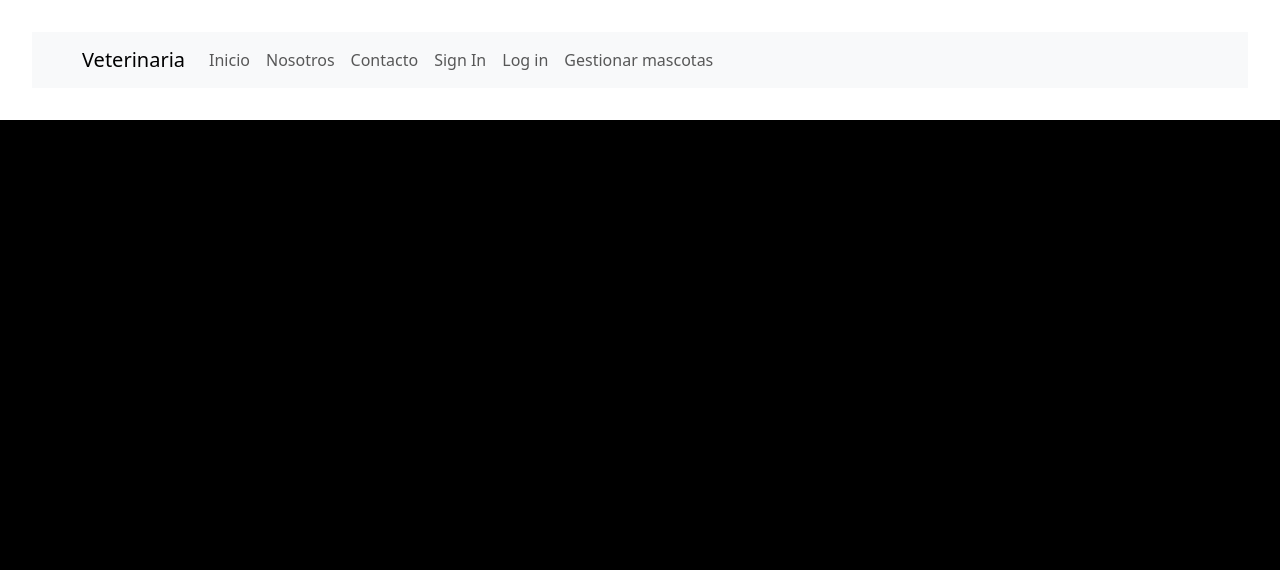
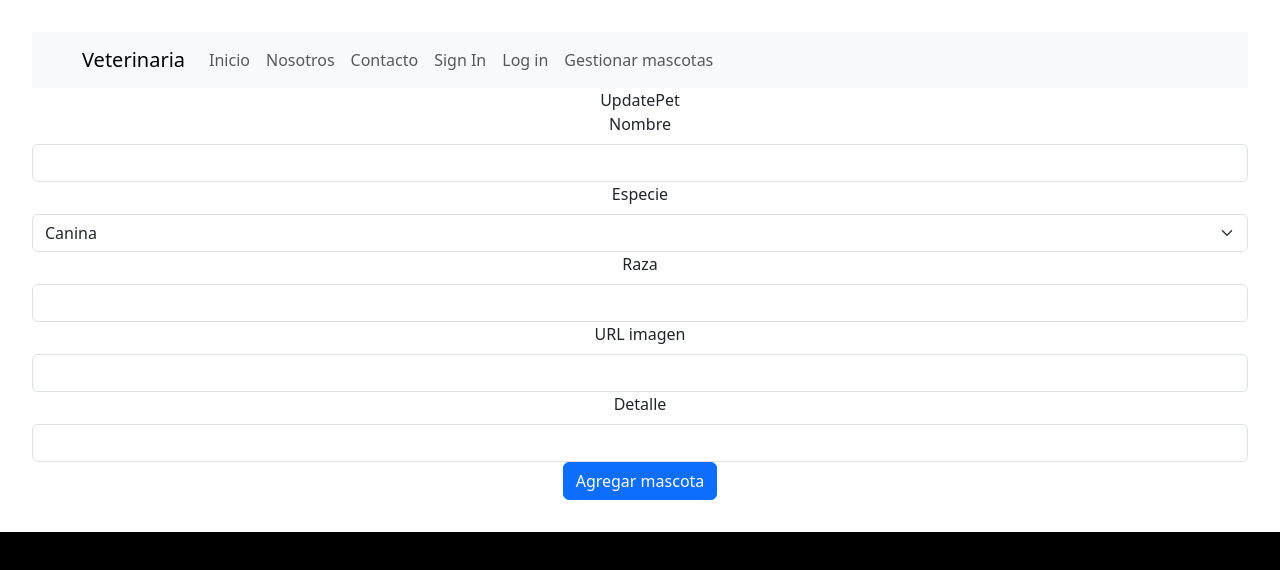
Before and after one commit to LuciaCravenGarat/ProyFinalVetFront, a React (Vite) app in the folder Veterinaria/: page /admin/updatePet/1 in a window 1280 px wide. Shown: the top 570 px of the page. Built offline with nearby package versions, Linux system fonts and the light colour scheme; no server answers.

Commit message:
creando vista updatePet, reutilizando componente AddPet para actualizar datos. Creando condicional para diferenciar add de updated en componente AddPet

```diff
--- a/Veterinaria/db.json
+++ b/Veterinaria/db.json
@@ -32,6 +32,38 @@
       "raza": "Golden",
       "url": "https://www.purina.es/sites/default/files/styles/ttt_image_510/public/2024-02/sitesdefaultfilesstylessquare_medium_440x440public2022-09golden20retriever.jpg?itok=48StbVfe",
       "detail": "5 años"
+    },
+    {
+      "id": "bd44",
+      "name": "Mumi",
+      "specie": "ave",
+      "raza": "cacatua",
+      "url": "https://upload.wikimedia.org/wikipedia/commons/thumb/4/4a/Cacatua_galerita_2_-_Austin%27s_Ferry.jpg/800px-Cacatua_galerita_2_-_Austin%27s_Ferry.jpg",
+      "detail": "10 años"
+    },
+    {
+      "name": "Felipe",
+      "specie": "tortuga",
+      "raza": "hhh",
+      "url": "https://static.wikia.nocookie.net/wikia_tortuga/images/9/99/Tortuga-rusa.jpg/revision/latest/scale-to-width-down/800?cb=20200526211233&path-prefix=es",
+      "detail": "tortuga",
+      "id": "0843"
+    },
+    {
+      "name": "Gregorio",
+      "specie": "canina",
+      "raza": "Random",
+      "url": "https://akindi.es/wp-content/uploads/2023/09/1694381311499-671x900.jpg",
+      "detail": "cachorro",
+      "id": "97c4"
+    },
+    {
+      "name": "Bonny Bonny",
+      "specie": "conejo",
+      "raza": "random",
+      "url": "https://static.maskokotas.com/blog/wp-content/uploads/2020/12/hare-4375952_1920-1.jpg",
+      "detail": "adulto. Marrón, manchas blancas",
+      "id": "1e73"
     }
   ],
   "shifts": [
--- a/Veterinaria/src/App.jsx
+++ b/Veterinaria/src/App.jsx
@@ -1,6 +1,6 @@
 import "./App.css";
 import "bootstrap/dist/css/bootstrap.min.css";
-import { readPets, readShifts } from "./utils/index";
+import { readPets, readShifts, updatePet } from "./utils/index";
 import { BrowserRouter, Routes, Route } from "react-router-dom";
 import NavbarApp from "./common/NavbarApp";
 import Home from "./views/Home";
@@ -12,6 +12,8 @@ import ManagePets from "./views/ManagePets";
 import Pets from "./views/Pets";
 import ErrorScreen from "./views/ErrorScreen";
 import PetDetail from "./views/PetDetail";
+import UpdatePet from "./views/UpdatePet";
+
 
 function App() {
   const uploadPets = async () => {
@@ -35,6 +37,7 @@ function App() {
         <Route path="/admin/pets" element={<Pets pets={uploadPets}/>} />
         <Route path="/admin/managePets" element={<ManagePets />} />
         <Route path="/admin/petDetail/:id" element={<PetDetail />} />
+        <Route path="/admin/updatePet/:id" element={<UpdatePet/>} />
         {/* <Route path="*" element={<ErrorScreen />} /> */}
       </Routes>
     </BrowserRouter>
--- a/Veterinaria/src/components/AddPet.jsx
+++ b/Veterinaria/src/components/AddPet.jsx
@@ -6,21 +6,65 @@ import {
   FormGroup,
   FormSelect,
 } from "react-bootstrap";
+import { useParams } from "react-router-dom";
+import { readOnePet } from "../utils";
+import { useEffect } from "react";
 
-const AddPet = ({uploadData}) => {
+
+const AddPet = ({ uploadData, updateData, isEdit = false }) => {
   const {
     register,
     handleSubmit,
-    formState: { errors}, reset
+    formState: { errors },
+    reset,
+    setValue,
   } = useForm();
+
+  const { id } = useParams();
 
   const addItem = (obj) => {
     console.log(obj);
     uploadData(obj);
     reset();
   };
+  const editItem = (obj) => {
+    console.log(obj);
+    updateData(obj);
+    reset();
+  };
+
+  useEffect(() => {
+    if (isEdit && id) {
+      const getPet = async (id) => {
+        try {
+          let obj = await readOnePet(id);
+          let { data } = obj;
+          if (data) {
+            setValue("name", data.name);
+            setValue("specie", data.specie);
+            setValue("raza", data.raza);
+            setValue("url", data.url);
+            setValue("detail", data.detail);
+          }
+        } catch (error) {
+          console.log(error);
+        }
+      };
+
+      getPet(id);
+    }
+  }, [id, isEdit, setValue]);
+
+  const onSubmit = (obj) => {
+    if (isEdit) {
+      editItem(obj);
+    } else {
+      addItem(obj);
+    }
+  };
+
   return (
-    <Form onSubmit={handleSubmit(addItem)} method="POST">
+    <Form onSubmit={handleSubmit(onSubmit)} method="POST">
       <FormGroup>
         <Form.Label>Nombre</Form.Label>
         <FormControl
--- a/Veterinaria/src/components/PetCard.jsx
+++ b/Veterinaria/src/components/PetCard.jsx
@@ -14,7 +14,7 @@ const PetCard = ({ pet }) => {
           <Button variant="primary">Ver ficha</Button>
         </NavLink>
 
-        <NavLink to={`/admin/editarMascota/${pet.id}`}>
+        <NavLink to={`/admin/updatePet/${pet.id}`}>
           <Button variant="success"> Editar</Button>
         </NavLink>
 
--- /dev/null
+++ b/Veterinaria/src/views/UpdatePet.jsx
@@ -0,0 +1,31 @@
+import React from 'react';
+import AddPet from '../components/AddPet';
+import { updatePet } from "../utils/index";
+import { useParams } from "react-router-dom";
+
+
+const UpdatePet = () => {
+
+  const { id } = useParams();
+
+  const updateData = async (obj) => {
+    try {
+      let updatedPet = await updatePet(id, obj);
+      console.log("mascota modificada", updatedPet);
+      return pet;
+    } catch (error) {
+      console.log(error);
+    }
+  };
+
+
+  return (
+    <>
+    <div>UpdatePet</div>
+    <AddPet updateData={updateData} isEdit={true}/>
+    </>
+
+  )
+}
+
+export default UpdatePet;
```
